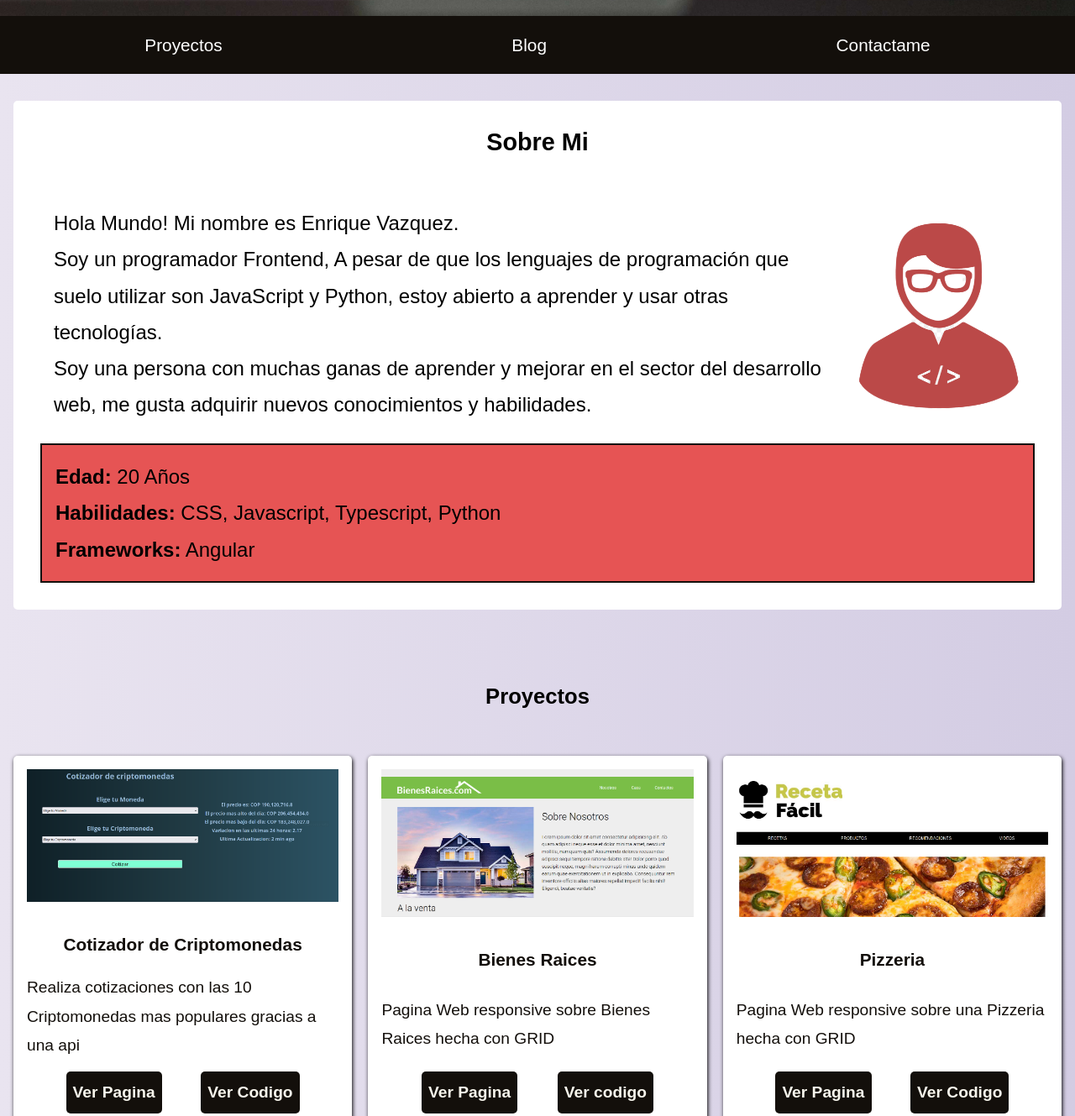
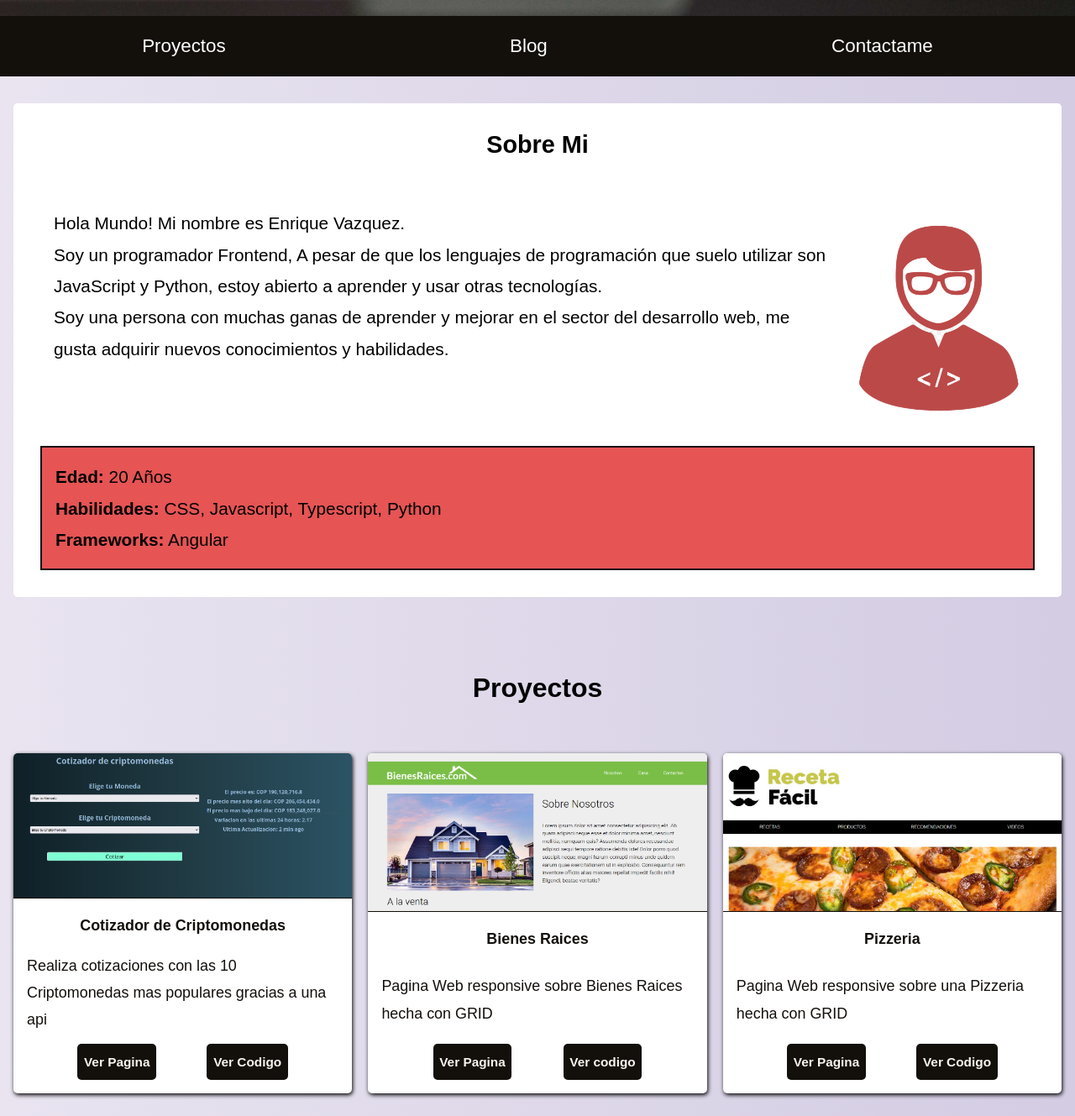
Before and after one commit to TheBasol/Portafolio116, a plain HTML site: page index.html in a window 1280 px wide. Shown: the part 781-2110 px from the top of the page at 84% size. Drawn offline with Linux system fonts and the light colour scheme.

Commit message:
update css

```diff
--- a/css/styles.css
+++ b/css/styles.css
@@ -21,6 +21,7 @@ img {
 
 html {
     min-height: 100%;
+    font-size: 70%;
 }
 
 body {
@@ -87,7 +88,7 @@ h3{
 .nav a{
     text-decoration: none;
     color: var(--claro);
-    font-size: 1.3rem;
+    font-size: 1.4rem;
     padding: 1rem 1rem;
 }
 
@@ -98,14 +99,14 @@ h3{
 }
 
 .contenedor .titulo{
-    margin-top:1.5rem;
+    padding-top:1.5rem;
     text-align: center;
     font-size: 1.8rem;
 }
 
 .descripcion_contenido{
     border-radius: 0 0 5px 5px;
-    font-size: 1.2rem;
+    font-size: 1.4rem;
     display: grid;
     grid-template:  minmax(auto,300px) repeat(2,auto) / repeat(2,auto);
 }
@@ -141,33 +142,6 @@ span{
     font-weight: 800;
 }
 
-/* Escritorio */
-@media screen and (min-width:1100px){
-
-    .descripcion{
-        display: flex;
-        justify-content: center;
-        align-items: center;
-    }
-
-    .descripcion_contenido{
-        padding: 2rem;
-        font-size: 1.5rem;
-    }
-
-    .grid1{
-        grid-column: 2/ 3;
-        grid-row: 1/2;
-    }
-
-    .grid2{
-        grid-column: 1/2;
-        grid-row: 1/3;
-    }
-
-}
-
-
 .proyectos{
     display: grid;
 }
@@ -176,6 +150,7 @@ span{
     text-align: center;
     margin-top: 4rem;
     margin-bottom: 1rem;
+    font-size: 2rem;
 }
 
 .contenedor_cards{
@@ -197,7 +172,7 @@ span{
 .card img{
     display: block;
     border-radius: 5px 5px 0 0;
-    padding: 1rem 1rem;
+    border-bottom: 1px solid #130F0B;
     object-fit: cover;
     height: 100%;
     width: 100%;
@@ -206,7 +181,7 @@ span{
 .contenid_card{
     display: flex;
     padding: 1rem;
-    font-size: 1.2rem;
+    font-size: 1em;
     flex-direction: column;
     justify-content: space-between;
 }
@@ -215,6 +190,7 @@ span{
     text-align: center;
     margin-top: 0;
     margin-bottom: 1rem;
+    font-size: 1.2em;
 }
 
 .contenid_card a{
@@ -222,7 +198,7 @@ span{
     text-decoration: none;
     color: var(--secundarioHigh);
     background-color: var(--primario);
-    padding: 0.5rem;
+    padding: 0.5em;
     margin-top: 0.8rem;
     font-weight: bold;
     border-radius: 5px;
@@ -255,6 +231,7 @@ span{
 
 .contenedor div h3{
     margin-bottom: 1rem;
+    font-size: 1.2em;
 }
 
 .contenedor div a{
@@ -288,7 +265,47 @@ textarea{
     padding: 0.5rem;
 }
 
+
+/* Escritorio */
 @media screen and (min-width:1100px){
+
+    html{
+        font-size: 100%;
+    }
+
+    .descripcion{
+        display: flex;
+        justify-content: center;
+        align-items: center;
+    }
+
+    .descripcion_contenido{
+        padding: 2rem;
+        font-size: 1.3rem;
+    }
+
+    .grid1{
+        grid-column: 2/ 3;
+        grid-row: 1/2;
+    }
+
+    .grid2{
+        grid-column: 1/2;
+        grid-row: 1/3;
+    }
+
+    .contenid_card h3{
+        font-size: 0.8em;
+    }
+
+    .contenid_card p{
+        font-size: 0.8em;
+    }
+
+    .contenid_card a{
+        font-size: 0.8em;
+    }
+
     input{
         width: 80%;
         padding: 1rem;
```
